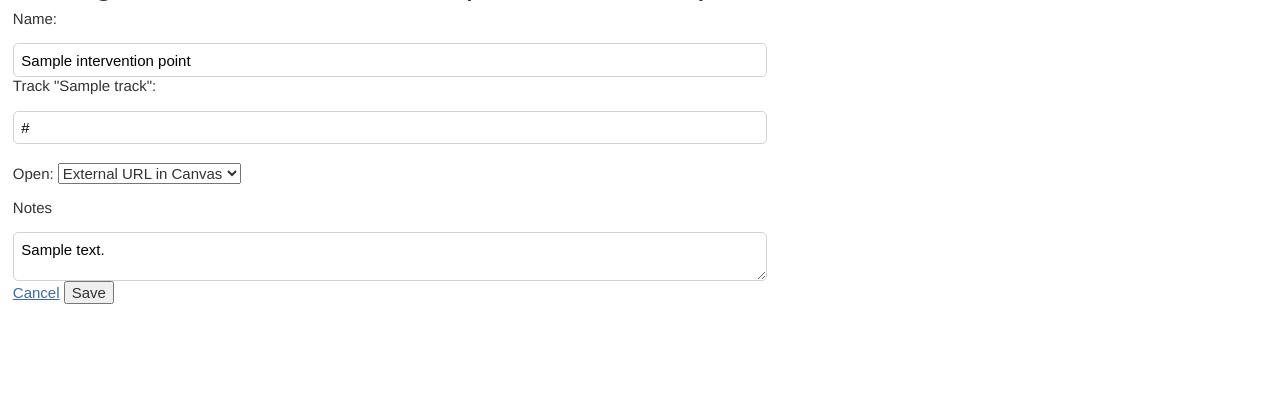
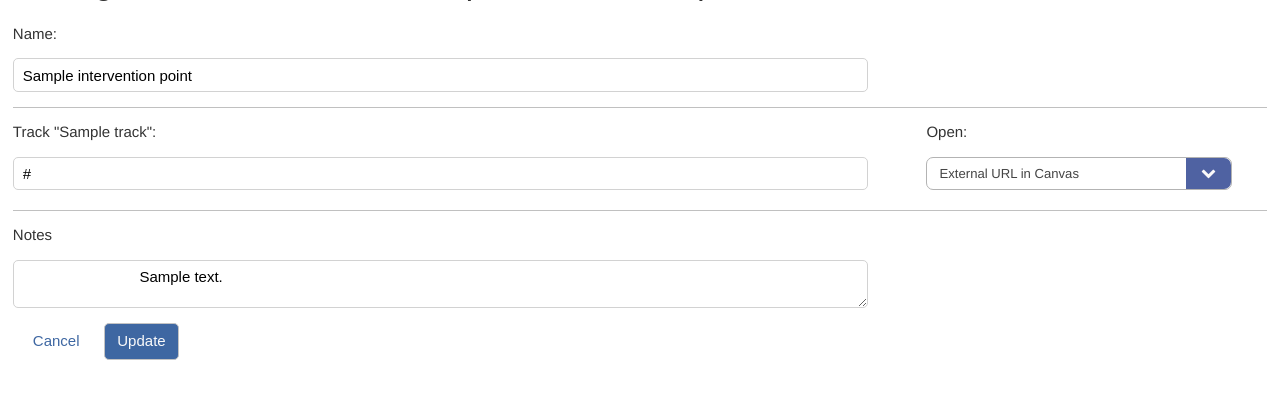
Before and after one commit to penzance/ab-testing-tool, a Django app: template ab_tool/templates/ab_tool/editInterventionPointFromCanvas.html in a window 1280 px wide. Shown: the part 42-441 px from the top of the page. Run offline with Django 3.2, Linux system fonts and the light colour scheme; the template is opened without the code that fills it: most values are stand-ins (such as "Sample title", 1, 10 or a date in 2020); some libraries are stand-ins or nearby versions.

Commit message:
Fixes the edit intervention point forms from Canvas

```diff
--- a/ab_tool/static/ab_tool/css/styles.css
+++ b/ab_tool/static/ab_tool/css/styles.css
@@ -334,6 +366,11 @@ textarea.form-control {
   float: left;
   margin-right: 2%;
 }
+.form-horizontal .form-group-inline-left {
+  width: 70.833333333333%;
+  float: left;
+  margin-right: 2%;
+}
 .form-group-inline-left .form-control {
   width: 94%;
 }
@@ -347,6 +384,19 @@ textarea.form-control {
   width: 90%;
 }
 .modal .form-group-inline-right .fa-question-circle {
+  margin-top: 0.55em;
+  float: right;
+}
+.form-horizontal .form-group-inline-right {
+  width: 26.916667%;
+  float: left;
+}
+.form-horizontal .form-group-inline-right  > div {
+  position: relative;
+  display: inline-block;
+  width: 90%;
+}
+.form-horizontal .form-group-inline-right .fa-question-circle {
   margin-top: 0.55em;
   float: right;
 }
@@ -483,6 +533,7 @@ ul, ol, dl {
 .btn {
   display: inline-block;
   text-align: center;
+  text-decoration: none;
 }
 .btn.disabled, .btn[disabled], fieldset[disabled] .btn {
   cursor: not-allowed;
@@ -514,6 +565,10 @@ ul, ol, dl {
   margin-left: 0.5em;
   color: #525252;
   background-color: #3e67a2;
+  color: #fafafa;
+}
+.btn-submit-primary:hover {
+  background-color: #525252;
   color: #fafafa;
 }
 button.btn-submit-primary {
--- a/ab_tool/templates/ab_tool/editInterventionPointFromCanvas.html
+++ b/ab_tool/templates/ab_tool/editInterventionPointFromCanvas.html
@@ -8,57 +8,99 @@
 
 <div class="container">
     <header>
-        <div class="row lti-header">
         <h1><span> Editing Intervention Point "{{intervention_point.name}}"</span></h1>
-        </div>
     </header>
 
     <main>
-        <div class="row row-lti col-md-8">
-
             <form class="form-horizontal" role="form" method="post" class="form-horizontal" name="intervention_point_form"
             action="{% url 'ab_testing_tool_submit_edit_intervention_point_from_modules' intervention_point.id %}">
-            <div>
-                <div class="form-group col-sm-12">
-                    <label for="interventionName">Name:</label>
+
+                <fieldset>
+                    <legend class="sr-only">Name of experiment</legend>
+
+                    <div class="form-group-inline-left">
+                        <label for="intervention_{{intervention_point.id}}">Name:</label>
                         <input type="text" name="name" id="intervention_{{intervention_point.id}}"
                             class="form-control" value="{{intervention_point.name}}">
+                        <!--a href="#"><i class="fa fa-question-circle"></i></a-->
                     </div>
 
+                </fieldset>
+
                 {% for track_url in intervention_point.track_urls %}
-                    <div class="form-group">
-                            <div class="col-sm-9">
+                <fieldset>
+                    <legend class="sr-only">Tracks for experiment</legend>
+
+                    <div class="form-group-inline-left">
+
                         <label for="intervention_point_url_{{track_url.track.id}}">Track "{{track_url.track.name}}":</label>
                         <input type="url" name="intervention_point_url_{{track_url.track.id}}"
                                     id="intervention_point_url_{{track_url.track.id}}" class="form-control"
                                     value="{{track_url.url}}">
+                        <!--a href="#"><i class="fa fa-question-circle"></i></a-->
                     </div>
-                            <div class="col-sm-3">
-                                <br>
+
+                    <div class="form-group-inline-right">
+
                         <label for="is_canvas_page_for_track_{{track_url.track.id}}">Open:</label>
+                        <div class="custom-dropdown">
                             <select name="is_canvas_page_for_track_{{track_url.track.id}}"
                                 id="is_canvas_page_for_track_{{track_url.track.id}}">
+                                <option {% if not track_url.open_as_tab and track_url.is_canvas_page %}selected="selected"{% endif %}
+                                    value="canvasPage">
+                                    Canvas URL -- Learners in this track are redirected to this Canvas page.
+                                </option>
+                                <option {% if not track_url.open_as_tab and not track_url.is_canvas_page %}selected="selected"{% endif %}
+                                    value="externalPage">
+                                    External URL in Canvas -- Learners in this track view this page within Canvas.
+                                </option>
                                 <option {% if track_url.open_as_tab %}selected="selected"{% endif %}
-                                        value="newTab">In new tab</option>
-                                    <option {% if not track_url.open_as_tab and not track_url.is_canvas_page %}selected="selected"{% endif %}
-                                        value="externalPage">External URL in Canvas</option>
-                                    <option {% if not track_url.open_as_tab and track_url.is_canvas_page %}selected="selected"{% endif %}
-                                        value="canvasPage">Canvas URL</option>
+                                    value="newTab">
+                                    In new tab -- Learners in this track open this page in a new tab.
+                                </option>
                             </select>
                         </div>
+                        <!--a href="#"><i class="fa fa-question-circle"></i></a-->
                     </div>
+                </fieldset>
                 {% endfor %}
 
-                <div class="form-group col-sm-12">
-                    <label class="control-label" for="interventionPointNotes">Notes</label>
-                    <textarea name="notes" id="interventonPointNotes" class="form-control">{{ intervention_point.notes }}</textarea>
+                <fieldset class="fieldset-noborder">
+                    <legend class="sr-only">Notes about your experiment</legend>
+
+                    <div class="form-group-inline-left">
+                        <label for="interventionPointNotes">Notes</label>
+                        <textarea name="notes" id="interventonPointNotes" class="form-control">
+                            {{ intervention_point.notes }}
+                        </textarea>
                     </div>
-                <div class="form-group col-md-8">
-                    <a id="update-cancel" href="{% url 'ab_testing_tool_modules_page_view_intervention_point' intervention_point.id %}">Cancel</a>
-                    <input type="submit" class="btn btn-primary" value="Save">
+                </fieldset>
+
+                <a id="update-cancel" class="btn btn-link" href="{% url 'ab_testing_tool_modules_page_view_intervention_point' intervention_point.id %}">Cancel</a>
+                <button type="submit" class="btn btn-submit-primary" value="Save">Update</button>
+
             </form>
-        </div>
+
     </main>
 </div>
 
 {% endblock %}
+
+{% block javascript %}
+{{ block.super }}
+<script src="{% static 'ab_tool/js/jquery.dropdown.js' %}" type="text/javascript"></script>
+
+<script type="text/javascript">
+$(document).ready(function(){
+
+    $('select').selectmenu({
+        format: function(text){
+            var pattern = /([\s\S]+)\-\- ([\s\S]+)/;
+            var replacement = '<span class="option-title">$1</span><span class="option-description">$2</span>';
+            return text.replace(pattern, replacement);
+        }
+    });
+
+});
+</script>
+{% endblock %}
```
Also changed, not shown: other parts of ab_tool/static/ab_tool/css/styles.css (+32 -0 lines), ab_tool/static/ab_tool/js/experiment.js (+15 -3 lines), ab_tool/templates/ab_tool/modals.html (+6 -5 lines), ab_tool/templates/ab_tool/viewInterventionPointFromCanvas.html (+32 -35 lines), ab_tool/static/ab_tool/js/jquery.dropdown.js. Lines whose indentation alone changed are shown as unchanged.
